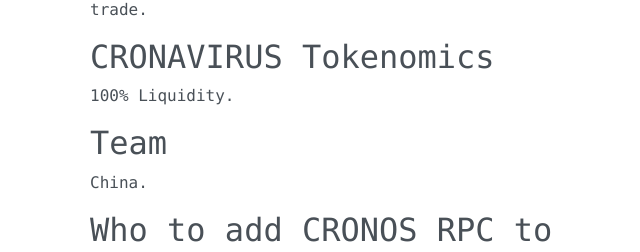
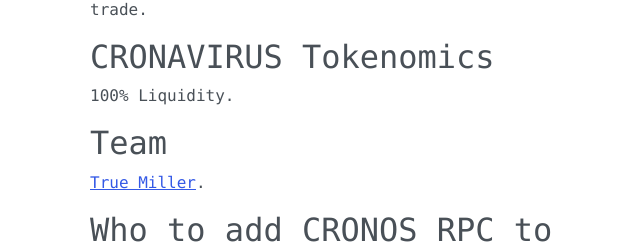
Before and after one commit to truemiller/cronavirus, a Next.js app: page / in a window 1280 px wide. Shown: the part 855-1107 px from the top of the page, without its empty margins (283-923 px from the left). Built offline with nearby package versions, Linux system fonts and the light colour scheme.

Commit message:
added truemiller to team

```diff
--- a/pages/index.js
+++ b/pages/index.js
@@ -27,7 +27,7 @@
                     <h2>CRONAVIRUS Tokenomics</h2>
                     <p>100% Liquidity.</p>
                     <h2>Team</h2>
-                    <p>China.</p>
+                    <p><a href="//truemiller.com">True Miller</a>.</p>
                     <h2>Who to add CRONOS RPC to Metamask</h2>
                     <dl>
                         <dt>Network name</dt>
```
